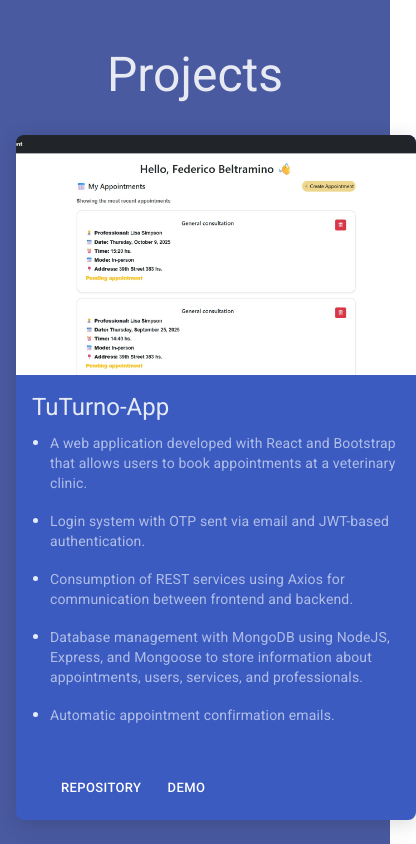
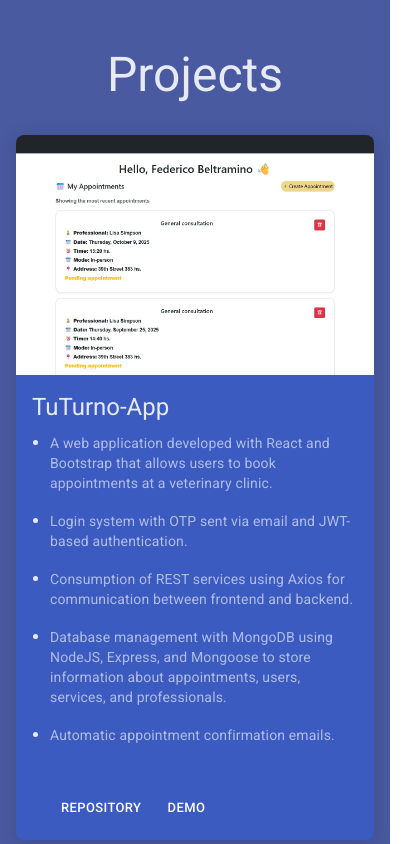
Before and after one commit to frbeltramino/portfolio, a React (Vite) app: page / in a window 390 px wide. Shown: the part 3440-4284 px from the top of the page, 416 px wide, since content can reach past the window. Built offline with nearby package versions, Linux system fonts and the light colour scheme; some icons are missing.

Commit message:
ajusto tamaño mobile

```diff
--- a/src/components/ProjectCard.jsx
+++ b/src/components/ProjectCard.jsx
@@ -28,7 +28,9 @@ function ProjectCard({ project }) {
           borderRadius: 2,
           boxShadow: "0 4px 20px rgba(0,0,0,0.15)",
           height: "100%",
-          width: "400px",
+          width: "100%",        // ⬅️ responsive
+          maxWidth: 400,        // ⬅️ no excede ese ancho en desktop
+          margin: "0 auto",
           transition: "transform 0.3s ease, box-shadow 0.3s ease",
           "&:hover": {
             transform: "translateY(-5px)",
```
